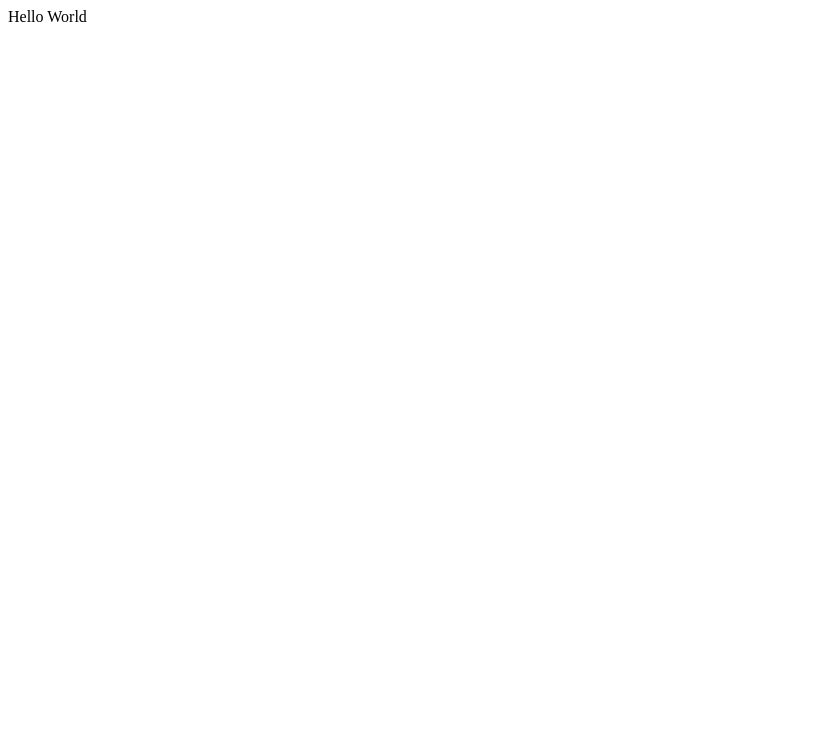
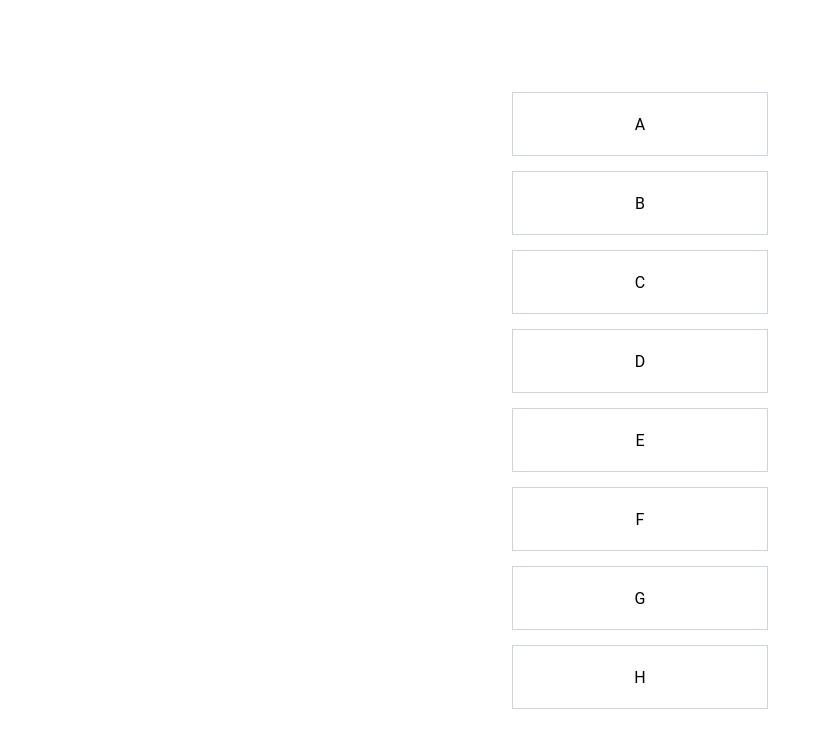
Before and after one commit to romantech/mini-drag-and-drop, a React (Create React App) app: page / in a window 1280 px wide. Shown: the top 748 px of the page, without its empty margins (0-823 px from the left). Built offline with nearby package versions, Linux system fonts and the light colour scheme.

Commit message:
:triangular_flag_on_post: Update: 기본 레이아웃 작업

```diff
--- a/src/App.js
+++ b/src/App.js
@@ -1,11 +1,19 @@
 import React from 'react';
 import styled from 'styled-components/macro';
+import Lists from './components/Lists';
 
 function App() {
-  return <S.Wrapper>Hello World</S.Wrapper>;
+  return (
+    <S.Wrapper>
+      <Lists listNum={8} />
+    </S.Wrapper>
+  );
 }
 
 const S = {};
-S.Wrapper = styled.section``;
+S.Wrapper = styled.section`
+  width: 100vw;
+  height: 100vh;
+`;
 
 export default App;
--- /dev/null
+++ b/src/components/Entry.js
@@ -0,0 +1,17 @@
+/* eslint-disable react/prop-types */
+import React from 'react';
+import styled from 'styled-components/macro';
+
+const Entry = ({ content }) => {
+  return <S.Element>{content}</S.Element>;
+};
+
+const S = {};
+S.Element = styled.div`
+  height: 4rem;
+  width: 16rem;
+  border: 1px solid #cbd5e0;
+  line-height: 4rem;
+`;
+
+export default Entry;
--- /dev/null
+++ b/src/components/Lists.js
@@ -0,0 +1,30 @@
+import React from 'react';
+import styled from 'styled-components/macro';
+import Entry from './Entry';
+
+const Lists = ({ listNum }) => {
+  // upper alphabet string
+  const alphabet = 'ABCDEFGHIJKLMNOPQRSTUVWXYZ';
+  const renderList = alphabet.split('').slice(0, listNum);
+
+  return (
+    <S.ListWrapper>
+      {renderList.map(el => (
+        <Entry key={el} content={el} />
+      ))}
+    </S.ListWrapper>
+  );
+};
+
+const S = {};
+S.ListWrapper = styled.section`
+  height: 100%;
+  display: flex;
+  flex-direction: column;
+  justify-content: center;
+  align-items: center;
+  text-align: center;
+  gap: 15px;
+`;
+
+export default Lists;
--- a/src/index.js
+++ b/src/index.js
@@ -1,9 +1,11 @@
 import React from 'react';
 import ReactDOM from 'react-dom';
+import GlobalStyle from './styles/globalStyle';
 import App from './App';
 
 ReactDOM.render(
   <React.StrictMode>
+    <GlobalStyle />
     <App />
   </React.StrictMode>,
   document.getElementById('root'),
--- /dev/null
+++ b/src/styles/globalStyle.js
@@ -0,0 +1,26 @@
+import { createGlobalStyle } from 'styled-components/macro';
+import { normalize } from 'styled-normalize';
+
+const GlobalStyle = createGlobalStyle`
+  ${normalize}
+
+ *, *::before, *::after {
+    box-sizing: border-box;
+  }
+
+body {
+  margin: 0;
+  padding: 0;
+  font-family: 'Noto Sans KR', 'Roboto', sans-serif;
+  -webkit-font-smoothing: antialiased;
+  -moz-osx-font-smoothing: grayscale;
+}
+
+code {
+  font-family: source-code-pro, Menlo, Monaco, Consolas, 'Courier New',
+    monospace;
+}
+
+`;
+
+export default GlobalStyle;
```
